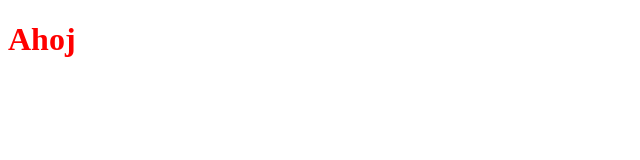
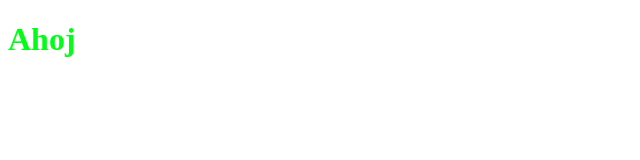
Before and after one commit to Bal1s/ukol, a plain HTML site: page index.html in a window 1280 px wide. Shown: the whole page, without its empty margins (0-640 px from the left). Drawn offline with Linux system fonts and the light colour scheme.

Commit message:
Změna barvy nadpisu

```diff
--- a/style.css
+++ b/style.css
@@ -1,3 +1,3 @@
 h1{
-    color: red;
+    color: rgb(0, 255, 21);
 }
```
